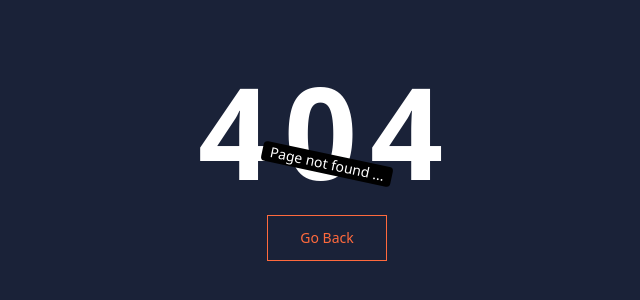
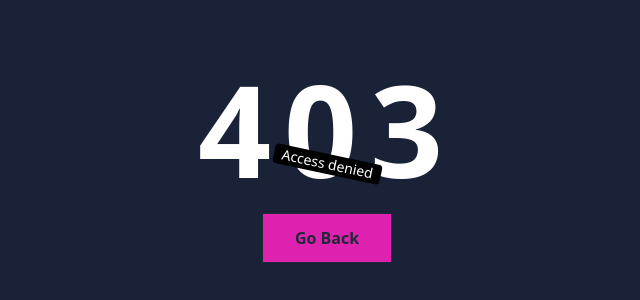
Before and after one commit to pal-boy/LMS-Project, a React (Vite) app in the folder client/: page /denied in a window 1280 px wide. Before the commit this address had no page. Shown: the part 236-536 px from the top of the page, without its empty margins (313-953 px from the left). Built offline with nearby package versions, Linux system fonts and the light colour scheme.

Commit message:
add Denied page for access control and navigation

```diff
--- a/client/src/App.jsx
+++ b/client/src/App.jsx
@@ -6,6 +6,7 @@
 import Login from './Pages/Login.jsx'
 import AllCourseList from './Pages/Course/AllCourseList.jsx'
 import Contact from './Pages/Contact.jsx'
+import Denied from './Pages/Denied.jsx'
 
 function App() {
 
@@ -15,6 +16,7 @@
         <Route path='/' element= {<HomePage/>}/>
         <Route path='/about' element= {<AboutUs/>}/>
         <Route path='/contact' element= {<Contact/>}/>
+        <Route path='/denied' element= {<Denied/>}/>
         <Route path='/courses' element= {<AllCourseList/>}/>
         <Route path='/signup' element= {<Signup/>}/>
         <Route path='/login' element= {<Login/>}/>
--- /dev/null
+++ b/client/src/Pages/Denied.jsx
@@ -0,0 +1,23 @@
+import { useNavigate } from "react-router-dom";
+
+function Denied() {
+    const navigate = useNavigate();
+    return (
+        <main className="h-screen w-full flex flex-col justify-center items-center bg-[#1A2238]">
+            <h1 className="text-9xl font-extrabold text-white tracking-widest">
+                403
+            </h1>
+            <div className="bg-black text-white px-2 text-sm rounded rotate-12 absolute">
+                Access denied
+            </div>
+            <button onClick={() => navigate(-1)} className="mt-5">
+                <span onClick={() => navigate(-1)} className="relative block font-bold px-8 py-3 bg-[#de21af] border border-current">
+                    Go Back
+                </span>
+            </button>
+        </main>
+    );
+
+}
+
+export default Denied;
```
